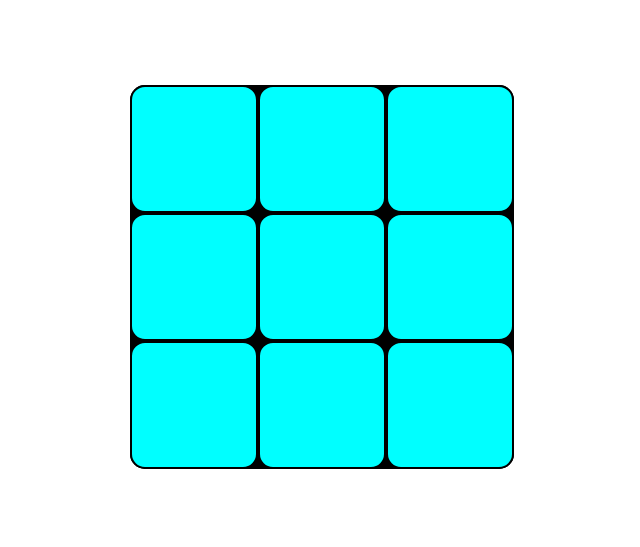
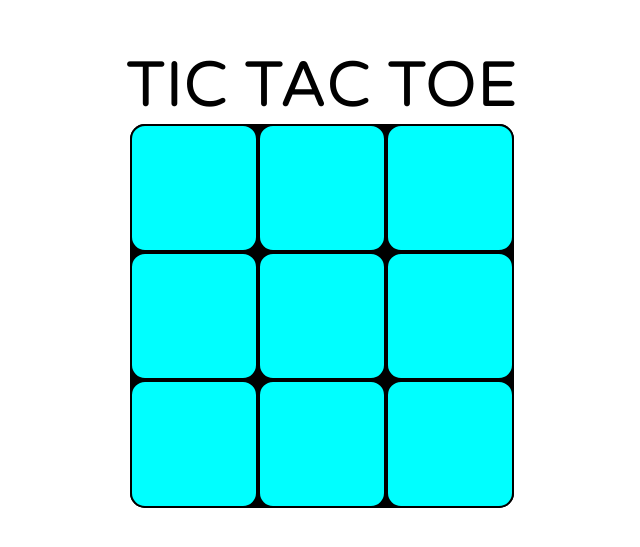
Before and after one commit to LucasELarson/Tic-Tac-Toe, a plain HTML site: page index.html in a window 1280 px wide. Shown: the part 131-678 px from the top of the page, without its empty margins (326-966 px from the left). Drawn offline with Linux system fonts and the light colour scheme.

Commit message:
Added header and title

```diff
--- a/index.html
+++ b/index.html
@@ -10,6 +10,7 @@
 </head>
 <body>
    <div class="container">
+      <div class="header">TIC TAC TOE</div>
       <div id="playboard" class="board">
          <div class="square" id="square1" onclick="makePlay('square1')"></div>
 
@@ -28,8 +29,8 @@
          <div class="square" id="square8" onclick="makePlay('square8')"></div>
 
          <div class="square" id="square9" onclick="makePlay('square9')"></div>
-
       </div>
+      <div class="footer"></div>
    </div>
 </body>
 </html>
--- a/style.css
+++ b/style.css
@@ -25,6 +25,11 @@ body {
    "square1 square2 square3"
    "square4 square5 square6"
    "square7 square8 square9";
+}
+
+.header{
+   font-family: Varela;
+   font-size: 5vw;
 }
 
 .square {
```
